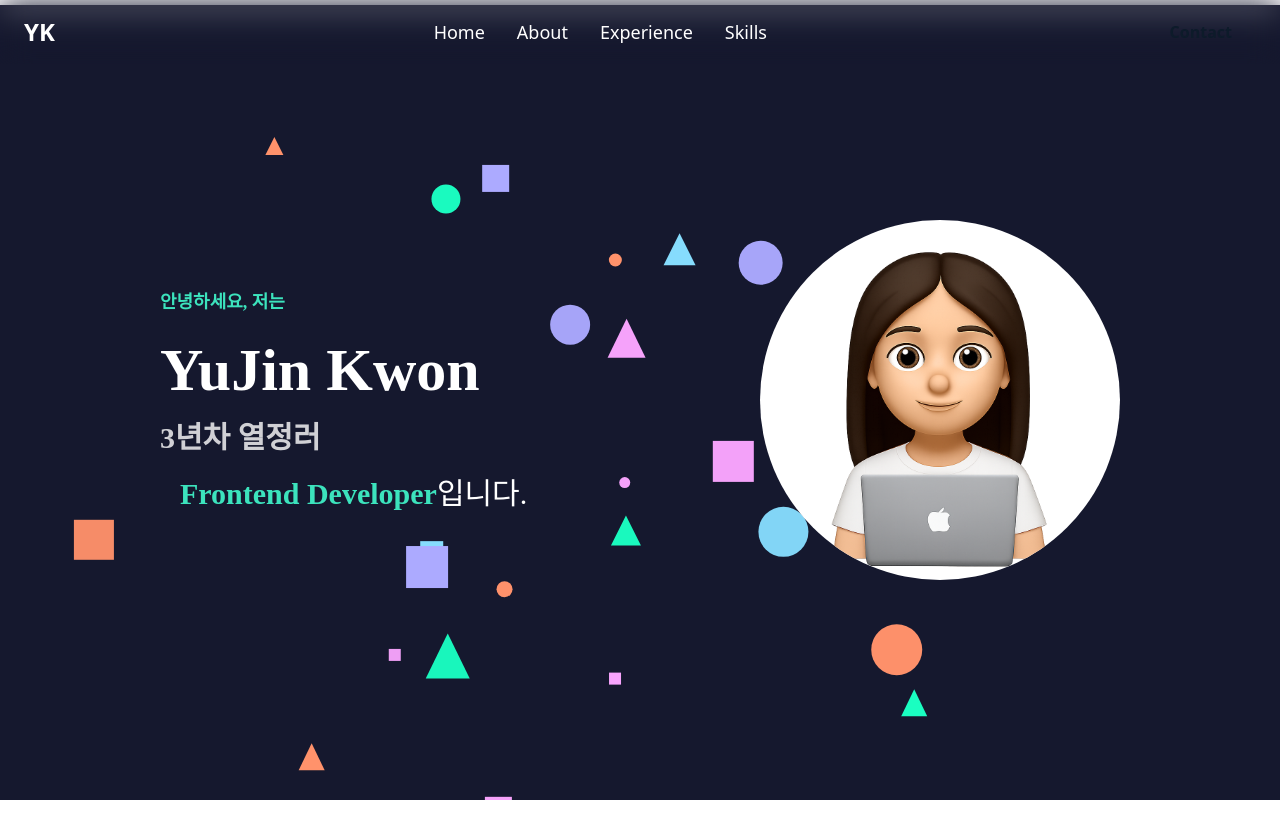
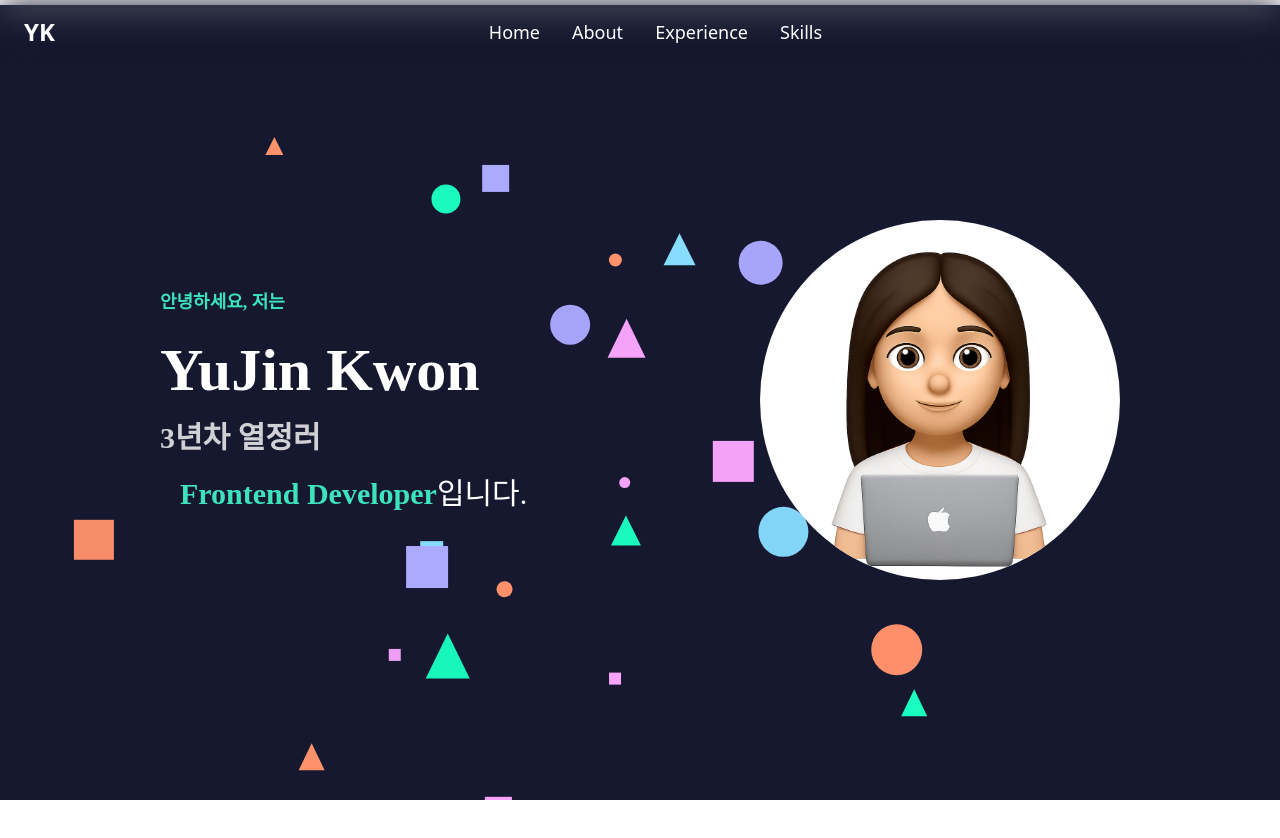
Before and after one commit to Tessa1217/portfolio, a React (Vite) app: page / in a window 1280 px wide. Shown: the top 838 px of the page. Built offline with nearby package versions, Linux system fonts and the light colour scheme; a web font is replaced by a local one.

Commit message:
update navbar removing contact button (still in progress of connecting email)

```diff
--- a/src/components/layout/navbar.tsx
+++ b/src/components/layout/navbar.tsx
@@ -49,7 +49,7 @@ export default function Navbar() {
 
         {/* Call-to-Action 버튼 */}
         <div className="hidden md:block">
-          <motion.a
+          {/* <motion.a
             href="#contact"
             whileHover={{ scale: 1.05 }}
             className="
@@ -59,7 +59,7 @@ export default function Navbar() {
             "
           >
             Contact
-          </motion.a>
+          </motion.a> */}
         </div>
 
         {/* 모바일 햄버거 */}
@@ -86,7 +86,7 @@ export default function Navbar() {
               </a>
             </li>
           ))}
-          <li>
+          {/* <li>
             <a
               href="#contact"
               className="
@@ -97,7 +97,7 @@ export default function Navbar() {
             >
               Contact
             </a>
-          </li>
+          </li> */}
         </ul>
       </motion.div>
     </nav>
```
